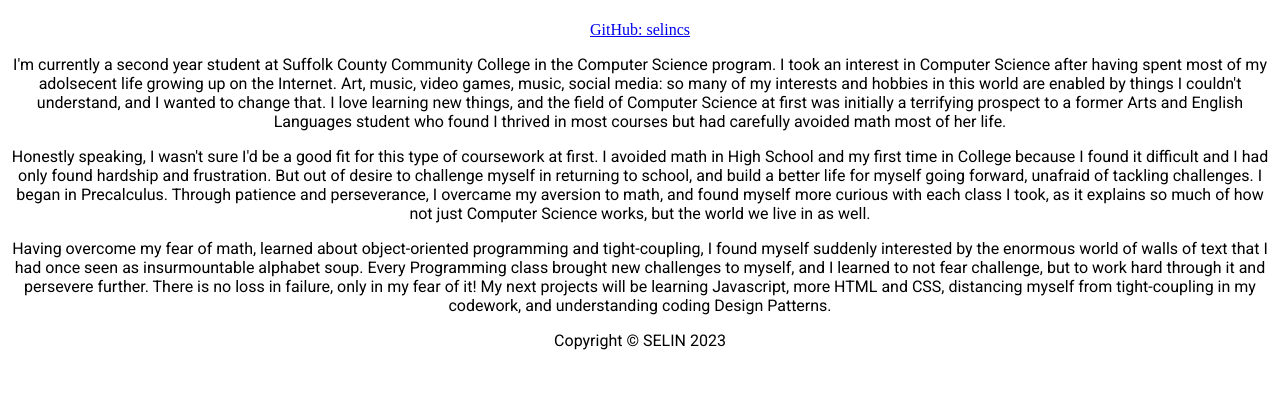
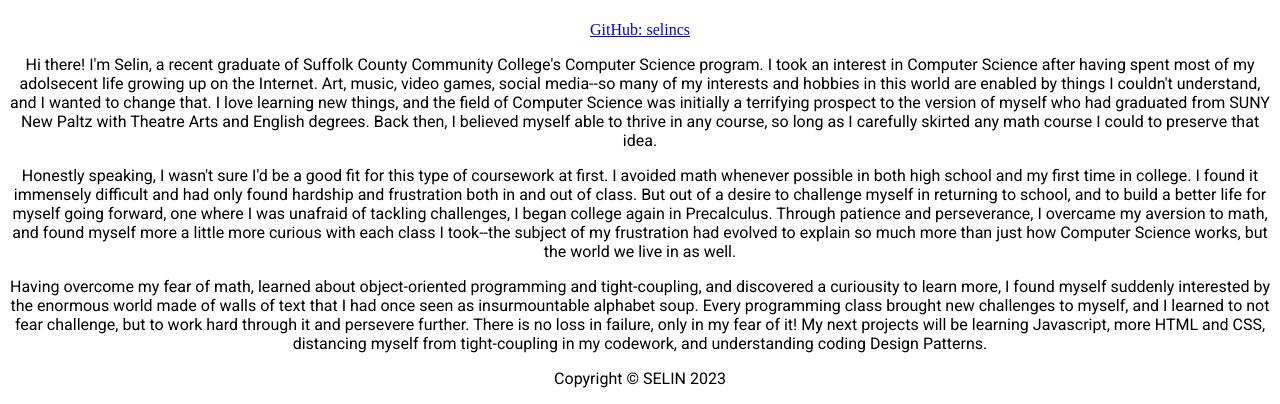
Before and after one commit to selincs/my-porfolio, a plain HTML site: page index.html in a window 1280 px wide. Shown: the part 1497-1901 px from the top of the page. Before the commit the page ends 1863 px from the top, so only its background shows below. Drawn offline with Linux system fonts and the light colour scheme.

Commit message:
Add files via upload

```diff
--- a/index.html
+++ b/index.html
@@ -275,25 +275,26 @@
     <a href="https://github.com/selincs">GitHub: selincs</a>
 </div>
 
-    <p>I'm currently a second year student at Suffolk County Community College in the Computer Science program. I took an interest in Computer Science
-   after having spent most of my adolsecent life growing up on the Internet. Art, music, video games, music, social media: so many of my interests and hobbies
-   in this world are enabled by things I couldn't understand, and I wanted to change that. I love learning new things, and the field of Computer Science
-   at first was initially a terrifying prospect to a former Arts and English Languages student who found I thrived in most courses but had carefully
-   avoided math most of her life.</p>
+    <p>Hi there! I'm Selin, a recent graduate of Suffolk County Community College's Computer Science program. I took an interest in Computer Science
+    after having spent most of my adolsecent life growing up on the Internet. Art, music, video games, social media--so many of my interests
+    and hobbies in this world are enabled by things I couldn't understand, and I wanted to change that. I love learning new things, and the field
+    of Computer Science was initially a terrifying prospect to the version of myself who had graduated from SUNY New Paltz with Theatre Arts and
+    English degrees. Back then, I believed myself able to thrive in any course, so long as I carefully skirted any math course I could to preserve
+    that idea.</p>
 
-   <p>Honestly speaking, I wasn't sure I'd be a good fit for this type of coursework at first. I avoided math in High School and my first time in College
-    because I found it difficult and I had only found hardship and frustration. But out of desire to challenge myself in returning to school, and build a
-    better life for myself going forward, unafraid of tackling challenges. I began in Precalculus. Through patience and perseverance, I overcame my
-    aversion to math, and found myself more curious with each class I took, as it explains so much of how not just Computer Science works, but the world
-    we live in as well.
-   </p>
+    <p>Honestly speaking, I wasn't sure I'd be a good fit for this type of coursework at first. I avoided math whenever possible in both high school
+      and my first time in college. I found it immensely difficult and had only found hardship and frustration both in and out of class. But out of a
+      desire to challenge myself in returning to school, and to build a better life for myself going forward, one where I was unafraid of tackling
+      challenges, I began college again in Precalculus. Through patience and perseverance, I overcame my aversion to math, and found myself more
+      a little more curious with each class I took--the subject of my frustration had evolved to explain so much more than just how Computer Science works, but the world we live in as well.
+    </p>
 
-   <p>Having overcome my fear of math, learned about object-oriented programming and tight-coupling, I found myself suddenly interested
-    by the enormous world of walls of text that I had once seen as insurmountable alphabet soup. Every Programming class brought new challenges
-    to myself, and I learned to not fear challenge, but to work hard through it and persevere further. There is no loss in failure, only in my
-    fear of it! My next projects will be learning Javascript, more HTML and CSS, distancing myself from tight-coupling in my codework, and
-    understanding coding Design Patterns.
-   </p>
+    <p>Having overcome my fear of math, learned about object-oriented programming and tight-coupling, and discovered a curiousity to learn more, I found
+      myself suddenly interested by the enormous world made of walls of text that I had once seen as insurmountable alphabet soup. Every programming class
+      brought new challenges to myself, and I learned to not fear challenge, but to work hard through it and persevere further. There is no loss in failure, only in my
+     fear of it! My next projects will be learning Javascript, more HTML and CSS, distancing myself from tight-coupling in my codework, and
+     understanding coding Design Patterns.
+    </p>
 
 <p>Copyright © SELIN 2023</p>
 </body>
```
Also changed, not shown: public/about.html (+14 -13 lines), public/resume.html (+7 -5 lines), 1 other file.
